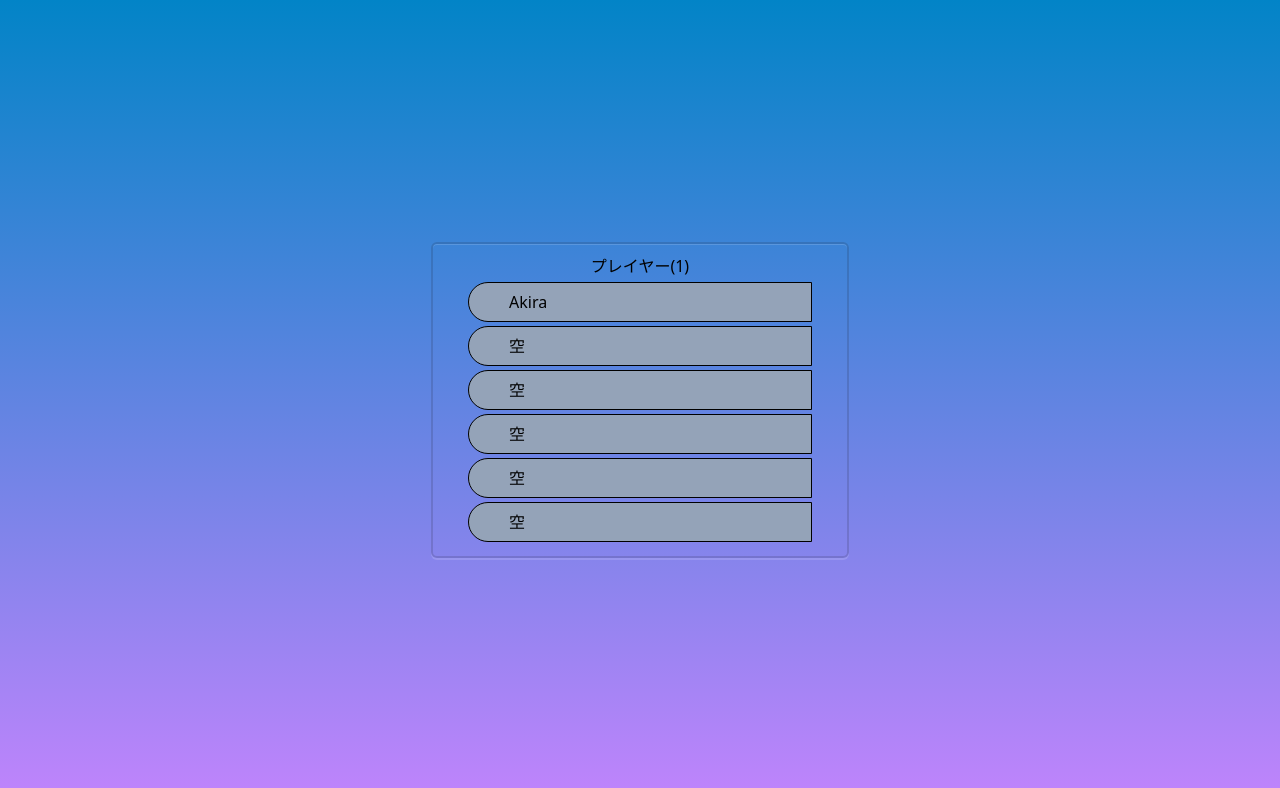
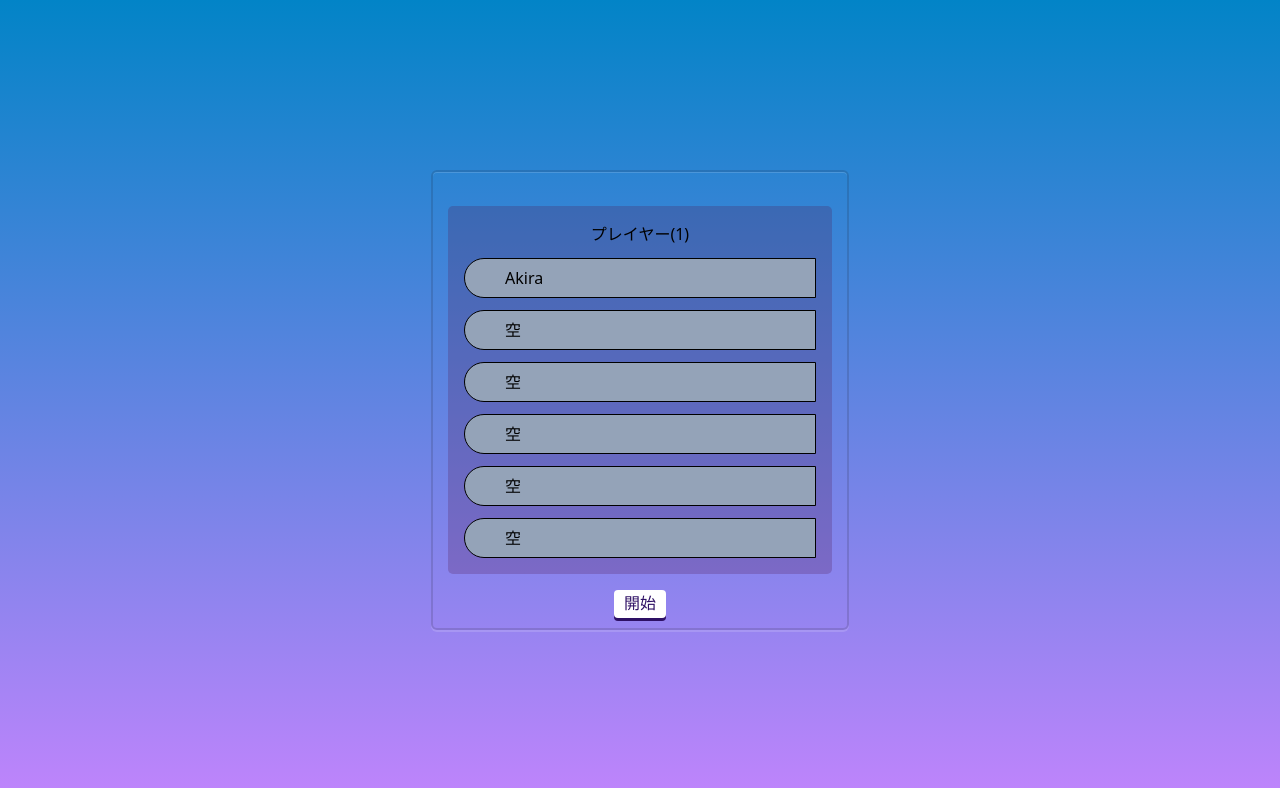
Before and after one commit to saezuri510/hackz-katayaburi, a Next.js app: page /member in a window 1280 px wide. Shown: the top 788 px of the page. Built offline with nearby package versions, Linux system fonts and the light colour scheme.

Commit message:
feat: 開始ボタンを作成しました

```diff
--- a/src/components/pages/Member/index.tsx
+++ b/src/components/pages/Member/index.tsx
@@ -2,6 +2,7 @@ import React from "react";
 
 import { GameFrame } from "@/components/layouts/GameFrame";
 import { MainLayout } from "@/components/layouts/MainLayout";
+import { PopButton } from "@/components/ui/domain/PopButton";
 import UserBord from "@/components/ui/domain/UserBord";
 
 const MemberPage = () => {
@@ -9,7 +10,8 @@ const MemberPage = () => {
     <MainLayout>
       <div className="flex justify-center">
         <GameFrame>
-          <div className="w-96">
+          <div className="flex flex-col items-center justify-center space-y-[16px]">
+            <div className="mt-[24px] flex w-96 flex-col items-center justify-center space-y-[12px] rounded-[5px] bg-fuchsia-925/[.25] p-[16px]">
               <div className="text-center">プレイヤー(1)</div>
               <UserBord name="Akira" />
               <UserBord name="空" />
@@ -18,6 +20,8 @@ const MemberPage = () => {
               <UserBord name="空" />
               <UserBord name="空" />
             </div>
+            <PopButton className="">開始</PopButton>
+          </div>
         </GameFrame>
       </div>
     </MainLayout>
--- a/src/components/pages/Theme/index.tsx
+++ b/src/components/pages/Theme/index.tsx
@@ -1,5 +1,6 @@
 import { NextPage } from "next";
 import Image from "next/image";
+import { useEffect, useState } from "react";
 
 import { FrameText } from "@/components/icons/FrameText";
 import { GameFrame } from "@/components/layouts/GameFrame";
@@ -61,10 +62,3 @@ export const ThemePage: NextPage = () => {
     </MainLayout>
   );
 };
-function useState(arg0: number): [any, any] {
-  throw new Error("Function not implemented.");
-}
-
-function useEffect(arg0: () => () => void, arg1: any[]) {
-  throw new Error("Function not implemented.");
-}
--- a/src/components/ui/domain/UserBord/index.tsx
+++ b/src/components/ui/domain/UserBord/index.tsx
@@ -1,13 +1,13 @@
-import React, { ReactElement } from 'react'
-
 interface UserBordName {
-	name: string;
+  name: string;
 }
 
-const UserBord = ({name}: UserBordName) => {
+const UserBord = ({ name }: UserBordName) => {
   return (
-    <div className='border border-black rounded-s-full bg-slate-400 h-10 mx-5 my-1 w-auto flex items-center pl-10'>{name}</div>
-  )
-}
+    <div className="mx-5 my-1 flex h-10 w-full items-center rounded-s-full border border-black bg-slate-400 pl-10">
+      {name}
+    </div>
+  );
+};
 
-export default UserBord
+export default UserBord;
```
Lines whose indentation alone changed are shown as unchanged.
